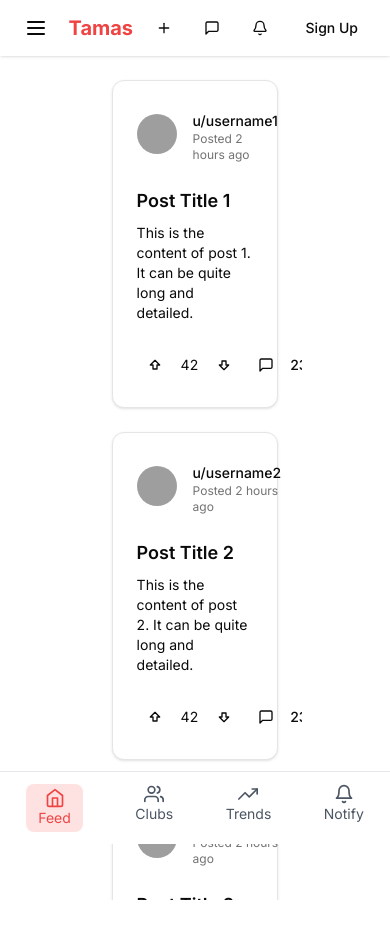
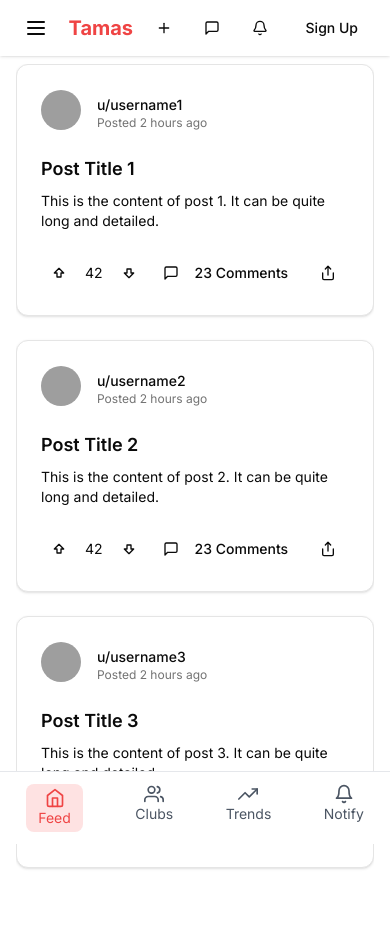
Before and after one commit to StephenStolk/tama, a Next.js app: page / in a window 390 px wide. Built offline with nearby package versions, Linux system fonts and the light colour scheme; grey boxes are pictures that could not be loaded.

Commit message:
updated Post card layout for the mobile screens

```diff
--- a/app/page.tsx
+++ b/app/page.tsx
@@ -11,8 +11,8 @@
       <SidebarWrapper />
 
       {/* Main Content Area */}
-      <div className="flex-1 ml-[20%] mr-[20%] h-screen overflow-auto p-6 mt-6 no-scrollbar">
-        <div className="grid grid-cols-1 md:grid-cols-2 lg:grid-cols-1 gap-6">
+      <div className="flex-1 md:ml-[20%] md:mr-[20%] h-screen overflow-auto p-0 mt-8 no-scrollbar">
+        <div className="grid grid-cols-1 md:grid-cols-2 lg:grid-cols-1 md:gap-6">
           {/* Posts Section */}
           <PostCard />
         </div>
```
